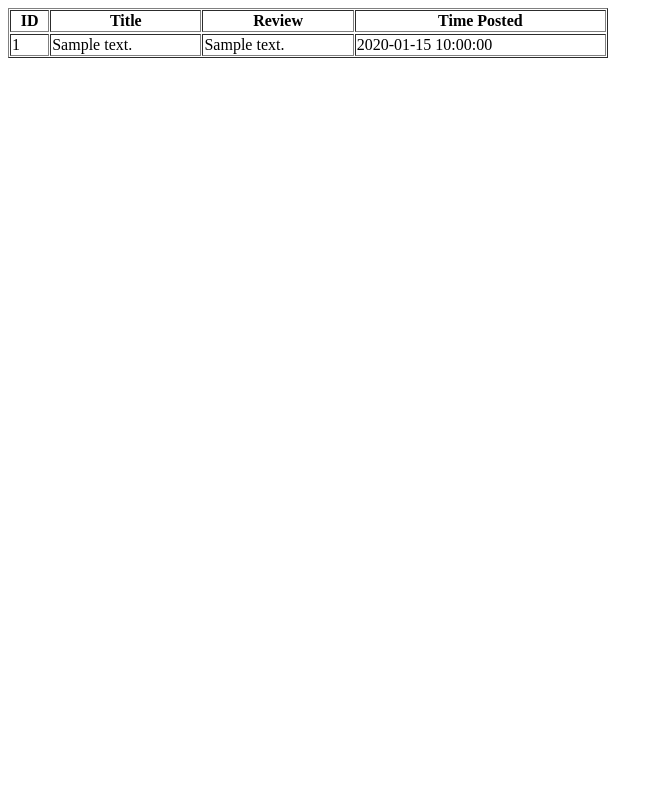
After one commit to andrewliu19/LWHS-Sandwich-Hub, a PHP site: page /viewreview.php in a window 1280 px wide. The commit adds this page. Shown: the whole page, without its empty margins (0-663 px from the left). Run offline with PHP 8.4, Linux system fonts and the light colour scheme; tables that the repository leaves empty or names only in its code hold one stand-in row (values such as "Sample post").

Commit message:
Reviews template

```diff
--- a/index.php
+++ b/index.php
@@ -34,3 +34,4 @@ Title of Review: <input type="text" name="title"><br>
 Review: <input type="text" name="content"><br>
 <button type"Submit">Submit</button>
 </form>
+<a href="viewreview.php">View Reviews!</a>
--- /dev/null
+++ b/viewreview.php
@@ -0,0 +1,47 @@
+<?php
+
+$servername = "localhost";
+$username = "root";
+$password = "";
+$dbname = "sandwich";
+
+// Create connection
+$conn = new mysqli($servername, $username, $password, $dbname);
+// Check connection
+if ($conn->connect_error) {
+    die("Connection failed: " . $conn->connect_error);
+}
+
+$sql = "SELECT ID, review_title, review_content, review_date FROM reviews";
+
+$records=$conn->query($sql);
+
+$conn->close();
+
+?>
+<html>
+<head>
+	<title>Review</title>
+</head>
+<body>
+	<table width="600" border="1" cellpadding="1" cellspacing="1">
+	<tr>
+	<th>ID</th>
+	<th>Title</th>
+	<th>Review</th>
+	<th>Time Posted</th>
+	<tr>
+
+	<?php
+	while ($review=$records->fetch_assoc()) {
+		echo "<tr>";
+		echo "<td>".$review['ID']."</td>";
+		echo "<td>".$review['review_title']."</td>";
+		echo "<td>".$review['review_content']."</td>";
+		echo "<td>".$review['review_date']."</td>";
+		echo "</tr>";
+	}
+	?>
+	</table>
+</body>
+</html>
```
Also changed, not shown: test.php (deleted, +0 -30 lines).
